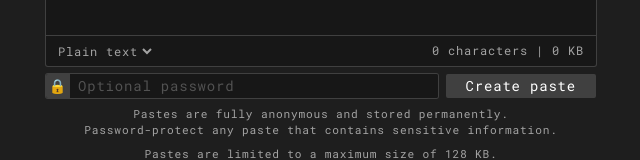
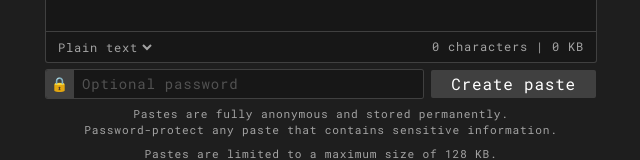
Before and after one commit to zaneshaw/squidpaste, a Vue app: page / in a window 1280 px wide. Shown: the part 554-714 px from the top of the page, without its empty margins (319-959 px from the left). Built offline with nearby package versions, Linux system fonts and the light colour scheme.

Commit message:
Add button class

```diff
--- a/src/routes/Home.vue
+++ b/src/routes/Home.vue
@@ -63,9 +63,7 @@ text content&#10;[link](https://example.com)</textarea
 				<div class="flex aspect-square h-full items-center justify-center bg-neutral-700 text-sm">🔒</div>
 				<input type="password" placeholder="Optional password" maxlength="32" v-model="password" class="grow bg-neutral-900 px-2 text-sm outline-none" />
 			</div>
-			<button @click="onNewPaste" class="rounded-sm bg-neutral-700 px-5 py-0.5 text-sm text-white transition-colors duration-75 hover:bg-neutral-600">
-				Create paste
-			</button>
+			<button @click="onNewPaste" class="btn">Create paste</button>
 		</div>
 		<div class="flex flex-col gap-2 text-2xs text-neutral-400">
 			<div>
--- a/src/routes/Paste.vue
+++ b/src/routes/Paste.vue
@@ -80,13 +80,7 @@ async function share() {
 					v-model="password"
 					class="grow rounded-sm bg-neutral-900 px-2 text-sm outline-none ring-1 ring-neutral-700"
 				/>
-				<button
-					type="button"
-					@click="unlock"
-					class="rounded-sm bg-neutral-700 px-5 py-0.5 text-sm text-white transition-colors duration-75 hover:bg-neutral-600"
-				>
-					Unlock
-				</button>
+				<button type="button" @click="unlock" class="btn">Unlock</button>
 			</div>
 		</div>
 		<div class="flex grow flex-col opacity-50 blur-[2px]">
--- a/src/style.postcss
+++ b/src/style.postcss
@@ -27,3 +27,9 @@
 		@apply text-neutral-600;
 	}
 }
+
+@layer components {
+	.btn {
+		@apply rounded-sm bg-neutral-700 px-5 py-0.5 text-white transition-colors duration-75 hover:bg-neutral-600;
+	}
+}
```
